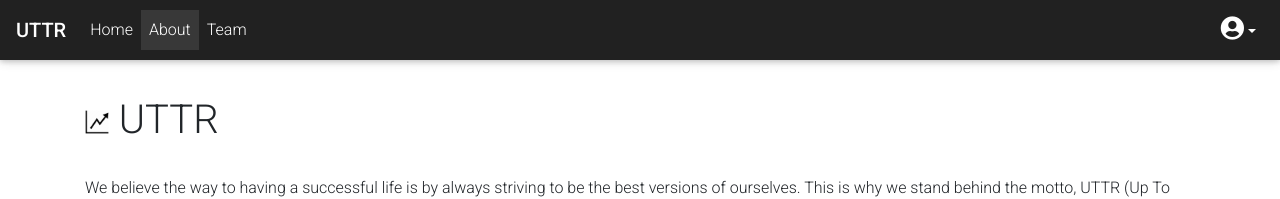
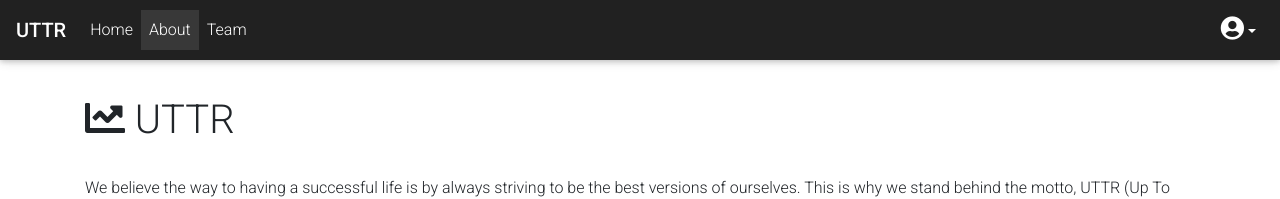
Before and after one commit to uttrly/UTTRv2, a React (Create React App) app in the folder client/: page /about in a window 1280 px wide. Shown: the top 199 px of the page. Built offline with nearby package versions, Linux system fonts and the light colour scheme.

Commit message:
finished learn more page + terms page

```diff
--- a/client/src/pages/About/index.js
+++ b/client/src/pages/About/index.js
@@ -1,14 +1,13 @@
 import React from 'react';
 import { MDBContainer, MDBRow, MDBCol, MDBBtn, } from 'mdbreact';
 import '../pageStyle.css';
-import graph from '../../image/chart.png'
 
 class About extends React.Component {
 
   render() {
     return(
       <MDBContainer className="my-5 pt-5 mainContainer">
-        <h1><img style={{maxHeight:"1.5rem"}} src={graph}/> UTTR</h1>
+        <h1><i class="fas fa-chart-line"></i> UTTR</h1>
         <br/>
         <p>We believe the way to having a successful life is by always striving to be the best versions of ourselves.
         This is why we stand behind the motto, UTTR (Up To The Right), which is meant to describe continuous positive growth.
```
